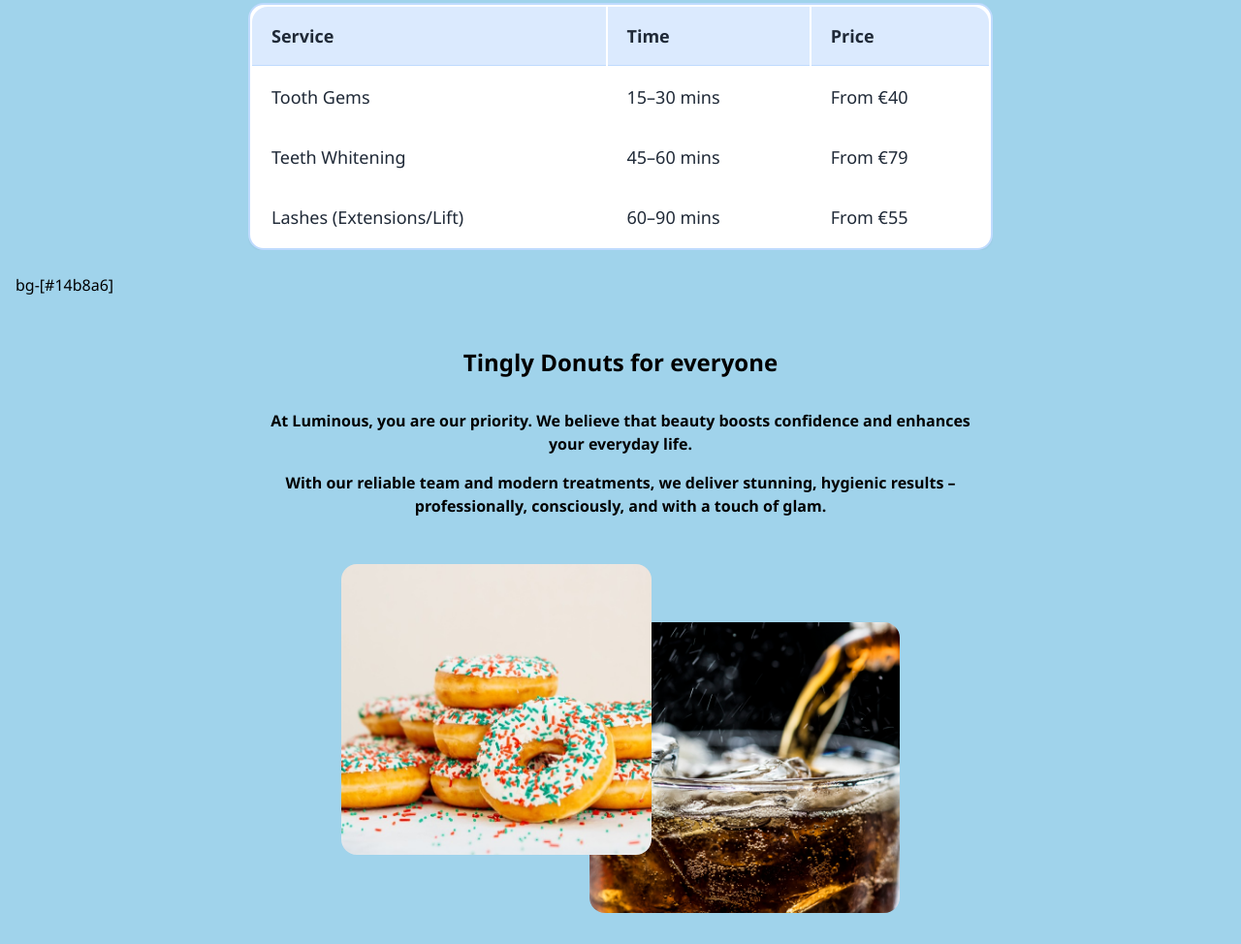
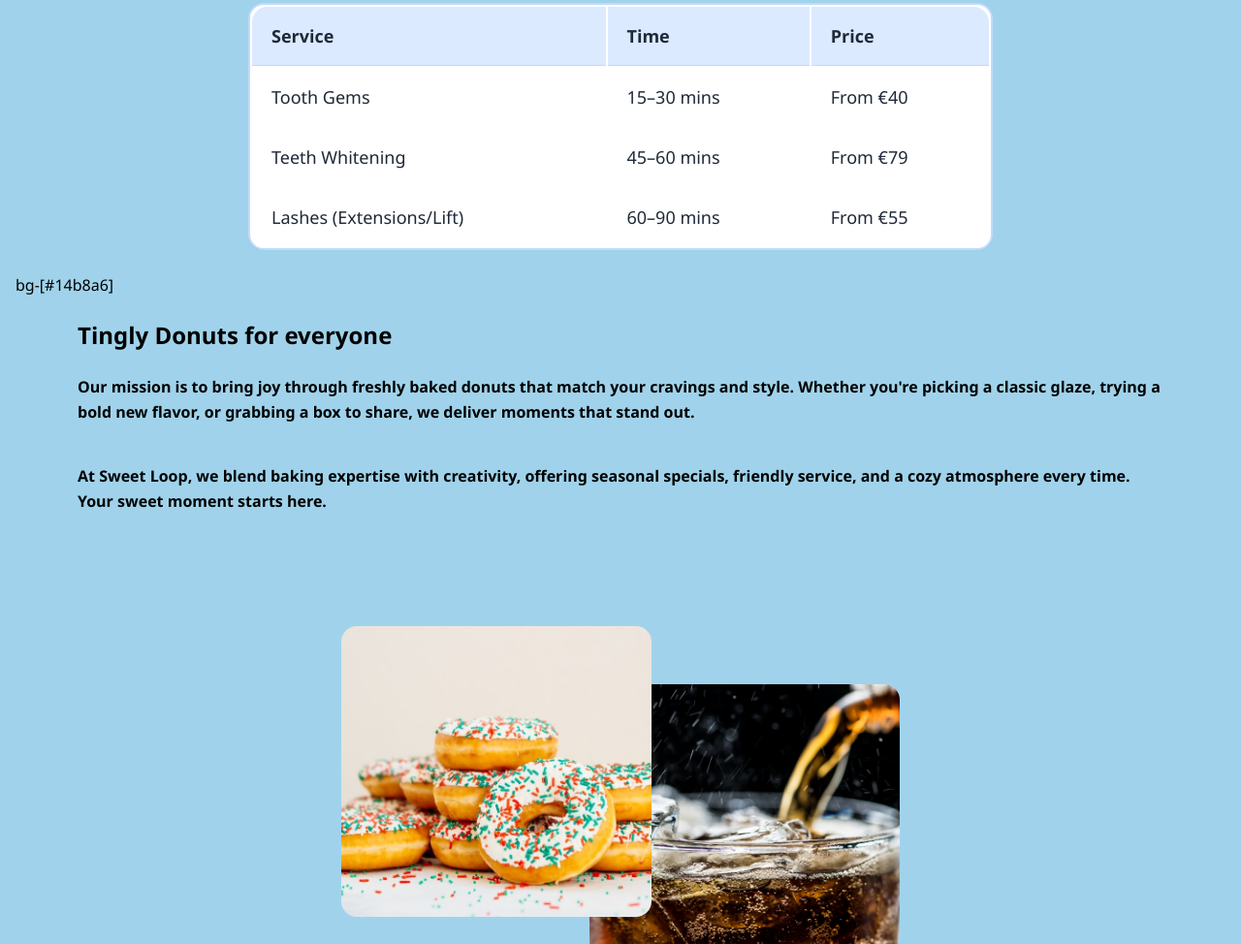
Before and after one commit to AzizaAziz101/Bernau, a website: page public/index.html in a window 1280 px wide. Shown: the part 1826-2800 px from the top of the page at 97% size. Drawn offline with nearby package versions, Linux system fonts and the light colour scheme.

Commit message:
Initial commit

```diff
--- a/public/index.html
+++ b/public/index.html
@@ -185,10 +185,10 @@
   <!-- Header -->
 <header class="bg-[#ee86ba] px-6 py-4 text-base">
   <div class="flex justify-between items-center whitespace-nowrap overflow-x-auto">
-    <a href="index.html" class="text-pink-500 font-medium text-lg mr-6">
+    <a href="index.html" class="text-cyan-500 font-medium text-lg mr-6">
       TinglyDonuts.com
     </a>
-    <div class="flex items-center gap-6 text-pink-500 font-medium text-base">
+    <div class="flex items-center gap-6 text-cyan-500 font-medium text-base">
       <a href="tel:+49 345 00000" class="flex items-center gap-2">
         <span class="text-base">Call us:</span>
         <span class="text-sm">+49 300 00000</span>
@@ -266,8 +266,8 @@
 </div>
 
 
-<section class=" text-black mb-8 py-7">
-  <div class="w-full max-w-3xl mx-auto px-4">
+<section class="text-black mb-8 py-7">
+  <div class="max-w-3xl mx-auto px-4">
     <h2 class="text-2xl font-semibold text-black mb-8 text-center">Services</h2>
     <p class="font-semibold text-black mb-4 text-center">
       At Luminous, you are our priority. We believe that beauty boosts confidence and enhances your everyday life.
@@ -313,23 +313,25 @@
 
 
 bg-[#14b8a6]
+
+<div class="mx-auto px-6 md:px-16 py-6">
+  <h2 class="text-2xl font-semibold mb-6">Tingly Donuts for everyone</h2>
+  <p class="mb-10 leading-relaxed font-semibold">
+    Our mission is to bring joy through freshly baked donuts that match your cravings and style. Whether you're picking a classic glaze, trying a bold new flavor, or grabbing a box to share, we deliver moments that stand out.
+  </p>
+  <p class="mb-12 leading-relaxed font-semibold">
+    At Sweet Loop, we blend baking expertise with creativity, offering seasonal specials, friendly service, and a cozy atmosphere every time. Your sweet moment starts here.
+  </p>
+</div>
+
+
+
 </main>
 <main class="">
-<!-- Engagement-Bereich mit hellblauem Vollbild-Hintergrund ohne äußeres Padding -->
-<section class=" text-black py-7">
-  <div class="w-full max-w-3xl mx-auto px-4">
-    <h2 class="text-2xl font-semibold text-black mb-8 text-center">Tingly Donuts for everyone</h2>
-    <p class="font-semibold text-black mb-4 text-center">
-      At Luminous, you are our priority. We believe that beauty boosts confidence and enhances your everyday life.
-    </p>
-    <p class="font-semibold text-black text-center">
-      With our reliable team and modern treatments, we deliver stunning, hygienic results – professionally, consciously, and with a touch of glam.
-    </p>
-  </div>
-</section>
 
 
-  <div class=" py-5 mb-20 min-h-[425px] relative max-w-xs w-full mx-auto h-auto">
+
+  <div class=" py-5 mb-0 min-h-[425px] relative max-w-xs w-full mx-auto h-auto">
     <!-- Unteres Bild -->
     <img
       src="Softdrinks.jpg"
```
Also changed, not shown: public/Ultraviolett.html (+32 -0 lines).
